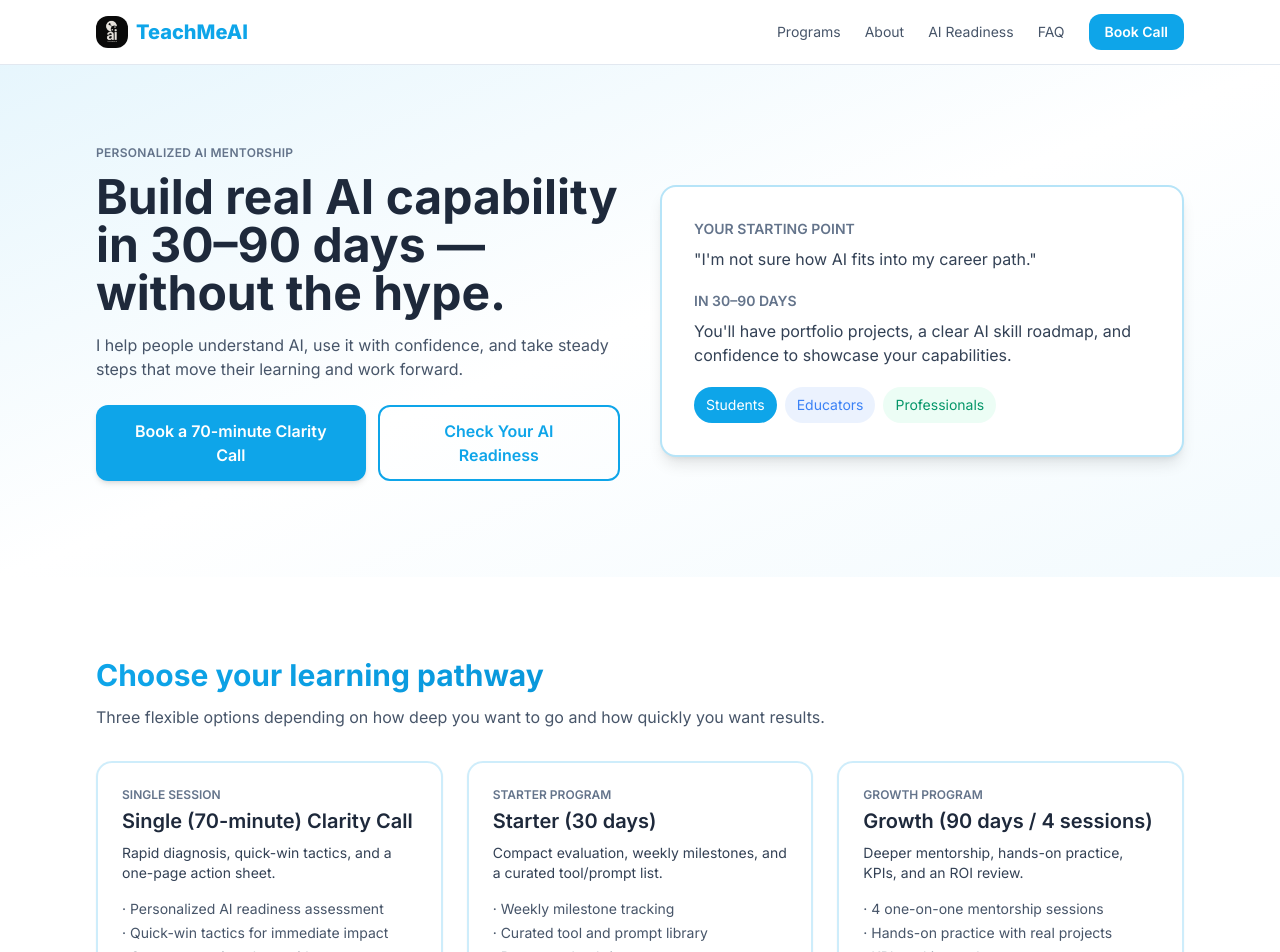
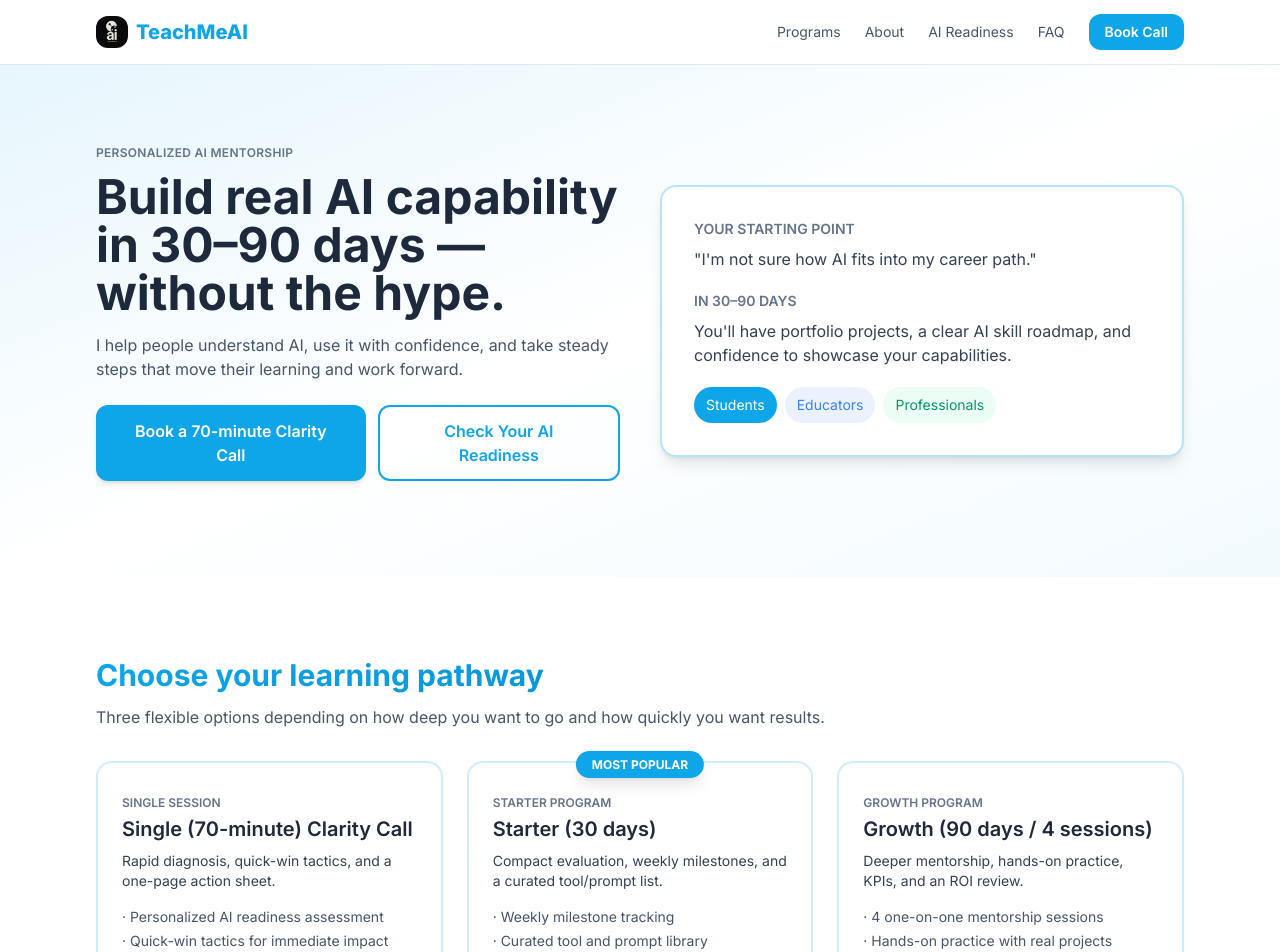
Before and after one commit to teachme-ai/teachmeai-home-site, a Next.js app: page / in a window 1280 px wide. Shown: the top 952 px of the page. Built offline with nearby package versions, Linux system fonts and the light colour scheme.

Commit message:
feat: add most popular badge and fix card heights

```diff
--- a/components/programs.tsx
+++ b/components/programs.tsx
@@ -14,8 +14,13 @@ export function Programs() {
         </p>
         <div className="grid md:grid-cols-3 gap-6">
           {programs.map((program, index) => (
-            <div key={program.id} className="p-6 bg-white rounded-2xl border-2 border-brand-primary/20 shadow-sm flex flex-col hover:border-brand-primary hover:shadow-xl hover:shadow-brand-primary/10 hover:-translate-y-1 transition-all duration-150">
-              <p className="text-xs font-semibold uppercase text-slate-500 mb-1">
+            <div key={program.id} className="relative p-6 bg-white rounded-2xl border-2 border-brand-primary/20 shadow-sm flex flex-col hover:border-brand-primary hover:shadow-xl hover:shadow-brand-primary/10 hover:-translate-y-1 transition-all duration-150 h-full">
+              {index === 1 && (
+                <div className="absolute -top-3 left-1/2 transform -translate-x-1/2">
+                  <span className="bg-gradient-to-r from-brand-primary to-sky-500 text-white text-xs font-bold px-4 py-1.5 rounded-full shadow-lg">MOST POPULAR</span>
+                </div>
+              )}
+              <p className="text-xs font-semibold uppercase text-slate-500 mb-1 mt-2">
                 {index === 0 ? 'Single Session' : index === 1 ? 'Starter Program' : 'Growth Program'}
               </p>
               <h3 className="text-xl font-semibold text-brand-dark mb-2">{program.title}</h3>
```
